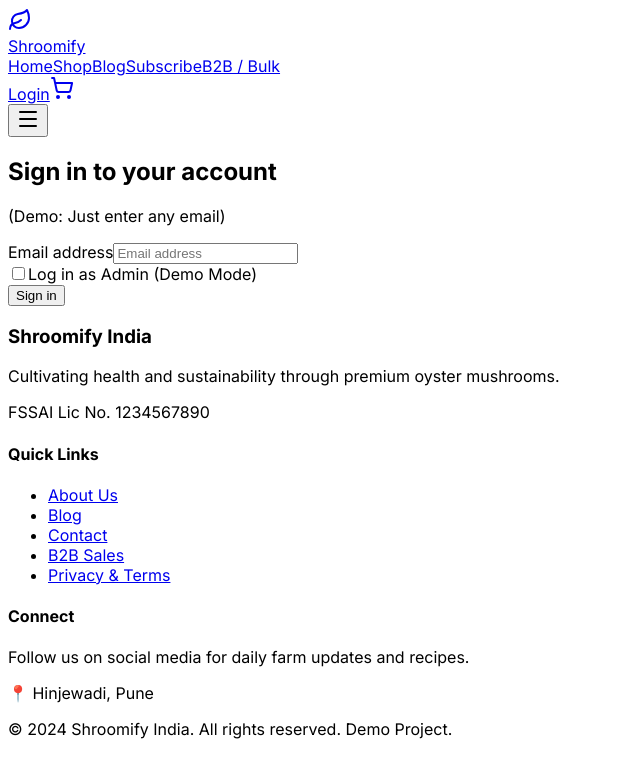
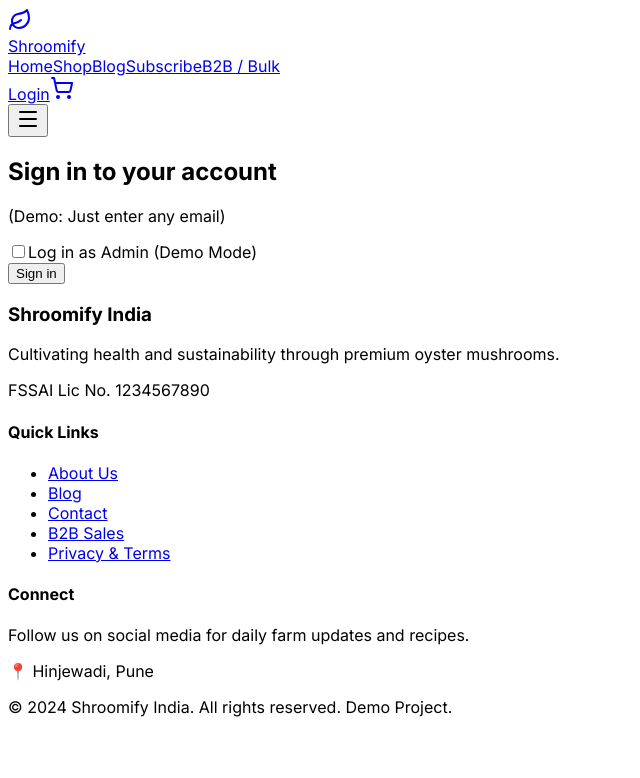
Before and after one commit to deeppakhare/Shroomify, a React (Vite) app: page /#/login in a window 1280 px wide. Shown: the top 778 px of the page, without its empty margins (0-640 px from the left). Built offline with nearby package versions, Linux system fonts and the light colour scheme.

Commit message:
merge problem

```diff
--- a/pages/Login.tsx
+++ b/pages/Login.tsx
@@ -26,22 +26,7 @@ export const Login: React.FC = () => {
           </p>
         </div>
         <form className="mt-8 space-y-6" onSubmit={handleLogin}>
-          <div className="rounded-md shadow-sm -space-y-px">
-            <div>
-              <label htmlFor="email-address" className="sr-only">Email address</label>
-              <input
-                id="email-address"
-                name="email"
-                type="email"
-                autoComplete="email"
-                required
-                className="appearance-none rounded-none relative block w-full px-3 py-2 border border-gray-300 placeholder-gray-500 text-gray-900 rounded-t-md focus:outline-none focus:ring-green-500 focus:border-green-500 focus:z-10 sm:text-sm"
-                placeholder="Email address"
-                value={email}
-                onChange={(e) => setEmail(e.target.value)}
-              />
-            </div>
-          </div>
+
 
           <div className="flex items-center">
             <input
```
